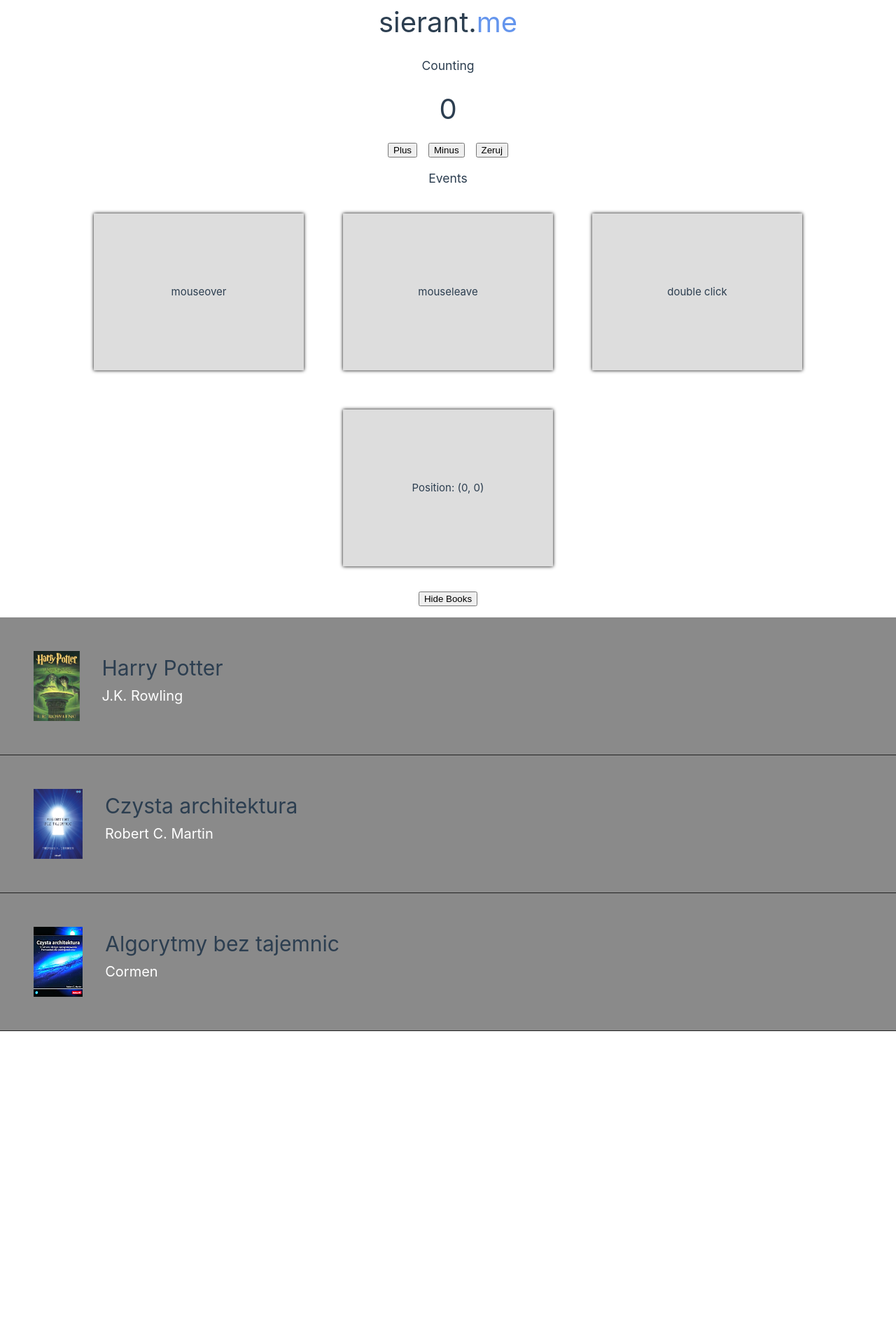
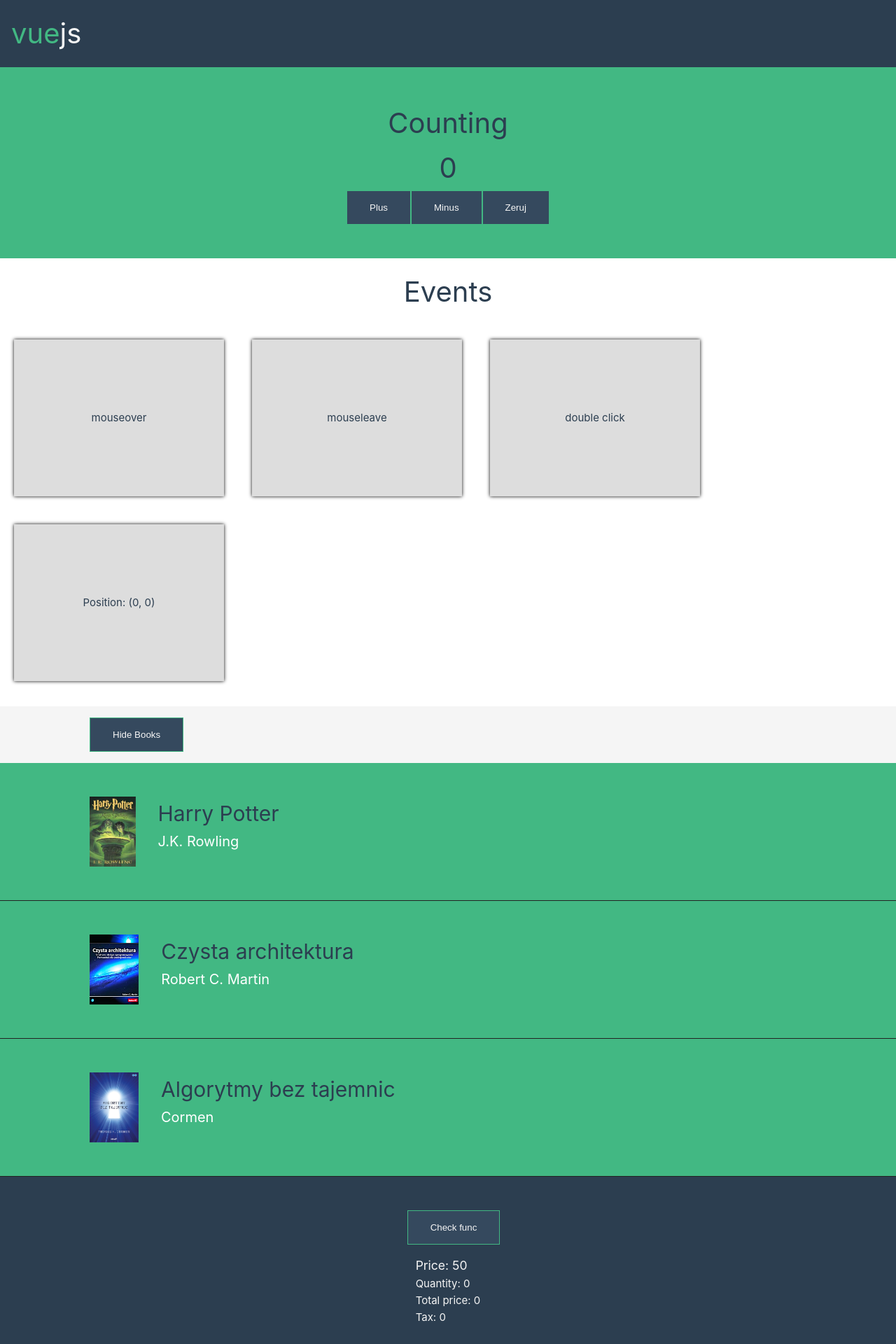
Before and after one commit to PiotrSierant/sierant.me, a Vue app: page / in a window 1280 px wide. Shown: the top 1920 px of the page at 70% size. Before the commit the page ends 1537 px from the top, so only its background shows below. Built offline with nearby package versions, Linux system fonts and the light colour scheme.

Commit message:
computed, filter list, statics files, render element list itp.

```diff
--- a/src/App.vue
+++ b/src/App.vue
@@ -3,12 +3,14 @@ import Counting from "./components/Counting.vue";
 import Events from "./components/Events.vue";
 import Header from './components/Header.vue';
 import List from './components/List.vue';
+import Reactive from "./components/Reactive.vue";
 export default {
     components: {
         Header,
         Counting,
         Events,
         List,
+        Reactive,
     }
 }
 </script>
@@ -18,4 +20,5 @@ export default {
     <Counting />
     <Events />
     <List />
+    <Reactive />
 </template>
--- a/src/assets/base.css
+++ b/src/assets/base.css
@@ -72,12 +72,3 @@ body {
   -webkit-font-smoothing: antialiased;
   -moz-osx-font-smoothing: grayscale;
 }
-
-div {
-  width: 100%;
-  display: flex;
-  flex-direction: column;
-  justify-content: center;
-  align-items: center;
-  gap: 1rem;
-}
--- a/src/components/Counting.vue
+++ b/src/components/Counting.vue
@@ -21,24 +21,39 @@ export default {
 </script>
 
 <template>
-    <h3>Counting</h3>
-    <div>
-        <h3 class="count">{{ count }}</h3>
-        <section class="button__section">
-            <button @click="increment">Plus</button>
-            <button @click="decrement">Minus</button>
-            <button @click="cleanCount">Zeruj</button>
-        </section>
-    </div>
+  <section class="counting__section">
+      <h3>Counting</h3>
+      <h3 class="count">{{ count }}</h3>
+      <section class="button__section">
+        <button @click="increment" class="count__button">Plus</button>
+        <button @click="decrement" class="count__button">Minus</button>
+        <button @click="cleanCount" class="count__button">Zeruj</button>
+      </section>
+  </section>
 </template>
 
 <style lang="scss" scoped>
-.count {
+.counting__section {
+  width: 100%;
+  background-color: #42b883;
+  color: #2c3e50;
+  padding: 3rem;
+  display: flex;
+  flex-direction: column;
+  justify-content: center;
+  align-items: center;
+}
+h3 {
     font-size: 40px;
 }
-
+.count__button {
+  padding: 1rem 2rem;
+  border: 1px solid #42b883;
+  background-color: #35495e;
+  color: whitesmoke;
+  cursor: pointer;
+}
 .button__section {
     display: flex;
-    gap: 1rem;
 }
 </style>
--- a/src/components/Events.vue
+++ b/src/components/Events.vue
@@ -20,6 +20,7 @@ export default {
 </script>
 
 <template>
+  <section class="events__section">
     <h3>Events</h3>
     <div class="box__container">
       <div class="box" @mouseover="handleEvent">mouseover</div>
@@ -29,6 +30,8 @@ export default {
         <p>Position: ({{ x }}, {{ y }})</p>
       </div>
     </div>
+  </section>
+
 </template>
 
 <style lang="scss" scoped>
@@ -37,7 +40,18 @@ export default {
     flex-direction: row;
     flex-wrap: wrap;
 }
-
+h3 {
+  padding: 1rem;
+  font-size: 40px;
+}
+.events__section {
+  width: 100%;
+  display: flex;
+  justify-content: center;
+  align-items: center;
+  flex-direction: column;
+  margin-bottom: 1rem;
+}
 .box {
     padding: 100px 0;
     width: 300px;
--- a/src/components/Header.vue
+++ b/src/components/Header.vue
@@ -1,5 +1,5 @@
 <template>
-  <h1>sierant.<span>me</span></h1>
+  <h1>vue<span>js</span></h1>
 </template>
 
 <script>
@@ -10,9 +10,12 @@ export default {
 
 <style lang="scss" scoped>
   h1 {
+    padding: 1rem;
     font-size: 40px;
+    color: #42b883;
+    background-color: #2c3e50;
     span {
-      color: cornflowerblue;
+      color: whitesmoke;
     }
   }
 </style>
--- a/src/components/List.vue
+++ b/src/components/List.vue
@@ -1,19 +1,25 @@
 <template>
-  <button @click="toggleButton">
+  <section class="list_section">
+    <div class="container">
+      <button @click="toggleButton" class="list__button" v-if="filteredList.length !== 0">
         <span v-if="showBooks">Hide Books</span>
         <span v-else>Show Books</span>
       </button>
+    </div>
       <div class="books" v-if="showBooks">
         <ul>
           <li v-for="book in filteredList" :class="{ fav: book.isFav }" @click="toggleIsFav(book)">
+            <div class="container">
               <img :src="book.img" :alt="book.title" />
               <section>
                 <h3>{{ book.title }}</h3>
                 <p>{{ book.author }}</p>
               </section>
+            </div>
           </li>
         </ul>
       </div>
+  </section>
 </template>
 
 <script>
@@ -24,8 +30,8 @@ export default {
       showBooks: true,
       books: [
         {title: 'Harry Potter', author: 'J.K. Rowling', isFav: true, img: 'src/assets/image/9788372781680.jpg'},
-        {title: 'Czysta architektura', author: 'Robert C. Martin', isFav: true, img: 'src/assets/image/algbvv.jpg'},
-        {title: 'Algorytmy bez tajemnic', author: 'Cormen', isFav: true, img: 'src/assets/image/CZYSTA-ARCHITEKTURA-STRUKTURA-DESIGN-OPROGRAMOWANI.jpg'}
+        {title: 'Czysta architektura', author: 'Robert C. Martin', isFav: true, img: 'src/assets/image/CZYSTA-ARCHITEKTURA-STRUKTURA-DESIGN-OPROGRAMOWANI.jpg'},
+        {title: 'Algorytmy bez tajemnic', author: 'Cormen', isFav: true, img: 'src/assets/image/algbvv.jpg'}
       ]
     }
   },
@@ -46,8 +52,18 @@ export default {
 </script>
 
 <style lang="scss" scoped>
-  .books {
-    margin-bottom: 4rem;
+  .list_section {
+    width: 100%;
+    background-color: whitesmoke;
+
+  }
+  .list__button {
+    padding: 1rem 2rem;
+    border: 1px solid #42b883;
+    background-color: #35495e;
+    color: whitesmoke;
+    cursor: pointer;
+    margin: 1rem 0;
   }
   ul {
     padding: 0;
@@ -59,15 +75,23 @@ export default {
     list-style: none;
     width: 100%;
     border-bottom: 1px solid #222222;
-    background-color: whitesmoke;
     display: flex;
     gap: 2rem;
+    justify-content: flex-start;
+    align-items: center;
     img {
       max-height: 100px;
     }
   }
+  .container {
+    max-width: 1024px;
+    width: 100%;
+    display: flex;
+    gap: 2rem;
+    margin: 0 auto;
+  }
   .fav {
-    background-color: #8a8a8a;
+    background-color: #42b883;
   }
   h3 {
     font-size: 30px;
--- /dev/null
+++ b/src/components/Reactive.vue
@@ -0,0 +1,57 @@
+<template>
+  <section class="reactive_section">
+    <button @click="makeOrder" class="reactive__button">Check func</button>
+    <section class="reactive__details">
+      <h3>Price: {{ price }}</h3>
+      <h4>Quantity: {{ quantity }}</h4>
+      <h4>Total price: {{ totalPrice }}</h4>
+      <h4>Tax: {{ tax }}</h4>
+    </section>
+  </section>
+</template>
+
+<script>
+import { reactive, toRefs } from 'vue';
+export default {
+  name: "Reactive",
+  setup() {
+    const state = reactive({
+      quantity: 0,
+      price: 50,
+      totalPrice: 0,
+      tax: 0,
+    });
+    function makeOrder() {
+      state.quantity++
+      state.totalPrice = state.price * state.quantity;
+      state.tax = state.totalPrice * 0.23;
+    }
+    return { makeOrder, ...toRefs(state) }
+  }
+}
+</script>
+
+<style lang="scss" scoped>
+.reactive_section {
+  width: 100%;
+  background-color: #2c3e50;
+  color: whitesmoke;
+  padding: 2rem;
+  display: flex;
+  justify-content: center;
+  align-items: center;
+  flex-direction: column;
+}
+.reactive__button {
+  padding: 1rem 2rem;
+  border: 1px solid #42b883;
+  background-color: #35495e;
+  color: whitesmoke;
+  margin: 1rem 0 1rem 1rem;
+  cursor: pointer;
+}
+.reactive__details {
+  display: flex;
+  flex-direction: column;
+}
+</style>
```
Lines whose indentation alone changed are shown as unchanged.
